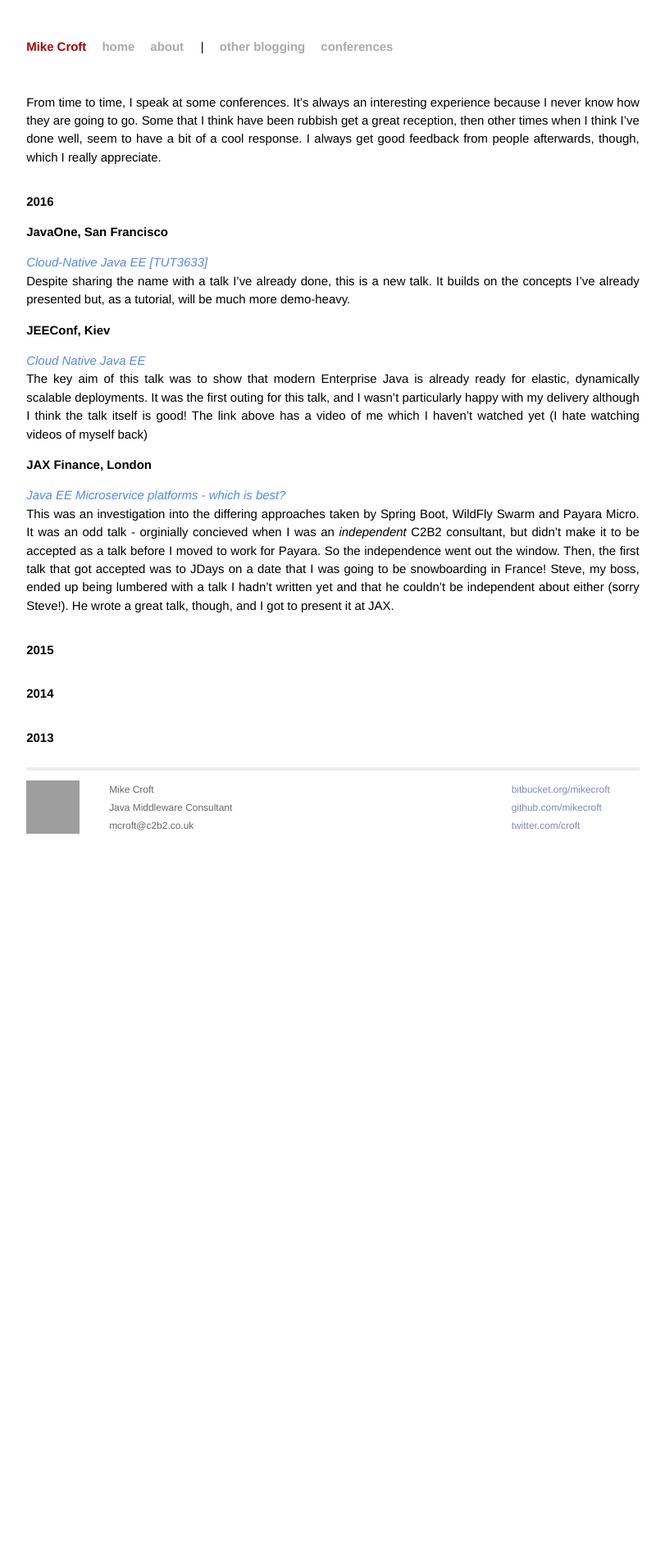
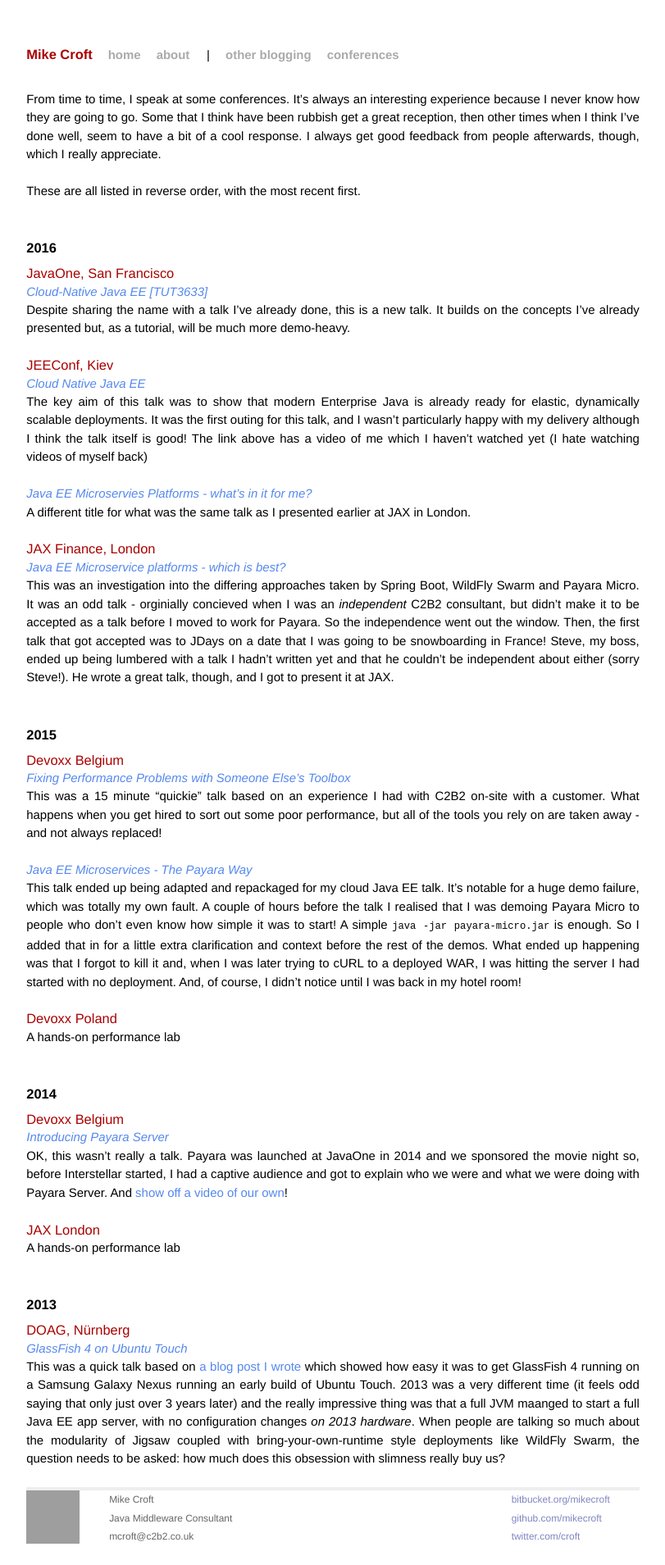
Before and after one commit to mikecroft/mikecroft.github.io, a Jekyll site: the page built from conferences/index.md, in a window 1280 px wide. Shown: the whole page at 82% size, without its empty margins (234-1045 px from the left). Built offline with Jekyll 4.4.1, drawn with Linux system fonts in a browser that asks for light colours; before the commit the page ends 1036 px from its top, so only the background shows below that; grey boxes are pictures that could not be loaded.

Commit message:
updates to conferences, minor css edits

```diff
--- a/_layouts/default.html
+++ b/_layouts/default.html
@@ -20,7 +20,7 @@
             <h1 class="title"><a href="/">{{ site.name }}</a></h1>
             <a class="extra" href="/">home</a>
             <a class="extra" href="/about">about</a> &nbsp; &nbsp;  |
-            <a class="extra" href="/other-blogs">other blogging</a>
+            <a class="extra" href="/other-blogging">other blogging</a>
             <a class="extra" href="/conferences">conferences</a>
           </div>
 
--- a/_layouts/post.html
+++ b/_layouts/post.html
@@ -1,7 +1,7 @@
 ---
 layout: default
 ---
-<h2>{{ page.title }}</h2>
+<h2 id=post-title>{{ page.title }}</h2>
 <p class="meta">{{ page.date | date_to_string }}</p>
 
 <div class="post">
--- a/conferences/index.md
+++ b/conferences/index.md
@@ -6,6 +6,7 @@
 
 From time to time, I speak at some conferences. It's always an interesting experience because I never know how they are going to go. Some that I think have been rubbish get a great reception, then other times when I think I've done well, seem to have a bit of a cool response. I always get good feedback from people afterwards, though, which I really appreciate.
 
+These are all listed in reverse order, with the most recent first.
 
 # 2016
 
@@ -17,12 +18,36 @@
 *[Cloud Native Java EE](http://jeeconf.com/program/cloud-native-java-ee/)*
 The key aim of this talk was to show that modern Enterprise Java is already ready for elastic, dynamically scalable deployments. It was the first outing for this talk, and I wasn't particularly happy with my delivery although I think the talk itself is good! The link above has a video of me which I haven't watched yet (I hate watching videos of myself back)
 
+*[Java EE Microservies Platforms - what's in it for me?](http://jeeconf.com/program/java-ee-microservices-platforms-whats-in-it-for-me/)*
+A different title for what was the same talk as I presented earlier at JAX in London.
+
 ## JAX Finance, London
 *[Java EE Microservice platforms - which is best?](https://finance.jaxlondon.com/session/java-ee-microservice-platforms-which-is-best/)*
 This was an investigation into the differing approaches taken by Spring Boot, WildFly Swarm and Payara Micro. It was an odd talk - orginially concieved when I was an *independent* C2B2 consultant, but didn't make it to be accepted as a talk before I moved to work for Payara. So the independence went out the window. Then, the first talk that got accepted was to JDays on a date that I was going to be snowboarding in France! Steve, my boss, ended up being lumbered with a talk I hadn't written yet and that he couldn't be independent about either (sorry Steve!). He wrote a great talk, though, and I got to present it at JAX.
 
 # 2015
 
+## Devoxx Belgium
+*[Fixing Performance Problems with Someone Else's Toolbox](https://www.youtube.com/watch?v=9DzzeJyh3H0)*
+This was a 15 minute "quickie" talk based on an experience I had with C2B2 on-site with a customer. What happens when you get hired to sort out some poor performance, but all of the tools you rely on are taken away - and not always replaced!
+
+*[Java EE Microservices - The Payara Way](https://www.youtube.com/watch?v=fn444op9gW8)*
+This talk ended up being adapted and repackaged for my cloud Java EE talk. It's notable for a huge demo failure, which was totally my own fault. A couple of hours before the talk I realised that I was demoing Payara Micro to people who don't even know how simple it was to start! A simple `java -jar payara-micro.jar` is enough. So I added that in for a little extra clarification and context before the rest of the demos. What ended up happening was that I forgot to kill it and, when I was later trying to cURL to a deployed WAR, I was hitting the server I had started with no deployment. And, of course, I didn't notice until I was back in my hotel room!
+
+## Devoxx Poland
+A hands-on performance lab
+
 # 2014
 
+## Devoxx Belgium
+*[Introducing Payara Server](http://www.payara.fish/see_payara_at_devoxx)*
+OK, this wasn't really a talk. Payara was launched at JavaOne in 2014 and we sponsored the movie night so, before Interstellar started, I had a captive audience and got to explain who we were and what we were doing with Payara Server. And [show off a video of our own](https://www.youtube.com/watch?v=ZdhGuoTYOIE)!
+
+## JAX London
+A hands-on performance lab
+
 # 2013
+
+## DOAG, Nürnberg
+*[GlassFish 4 on Ubuntu Touch](http://www.c2b2.co.uk/c2b2_is_speaking_at_doag_2013)*
+This was a quick talk based on [a blog post I wrote](http://blog.c2b2.co.uk/2013/03/a-smartphone-as-jee-server-glassfish-on.html) which showed how easy it was to get GlassFish 4 running on a Samsung Galaxy Nexus running an early build of Ubuntu Touch. 2013 was a very different time (it feels odd saying that only just over 3 years later) and the really impressive thing was that a full JVM maanged to start a full Java EE app server, with no configuration changes *on 2013 hardware*. When people are talking so much about the modularity of Jigsaw coupled with bring-your-own-runtime style deployments like WildFly Swarm, the question needs to be asked: how much does this obsession with slimness really buy us?
--- a/css/main.css
+++ b/css/main.css
@@ -20,12 +20,26 @@
 }
 
 h1, h2, h3, h4, h5, h6 {
-  font-size: 100%;
+  font-size: 110%;
 }
 
-h1 { margin-bottom: 1em; }
-h1 { padding-top: 1.1em; }
-p { margin: 1em 0; }
+h1 {
+ margin-bottom: 0.5em;
+ padding-top: 1.5em;
+}
+
+h2 {
+  color: #a00;
+  font-weight: 100;
+}
+
+h2#post-title {
+  color: #000;
+  font-weight: 800;
+  margin: 0.4em 0;
+}
+
+p { margin: 0 0 1.5em 0; }
 
 a         { color: #58e; text-decoration: none; }
 a:visited { color: #888; }
@@ -52,8 +66,9 @@
 }
 
 .post-title {
-  margin-bottom: -0.8em;
+  margin-bottom: -0.2em;
   margin-top: 2em;
+  color: #a00;
 }
 
 
@@ -134,8 +149,9 @@
 }
 
 ul, ol {
-  margin-left: 1.5em;
+  margin-left: 3em;
   margin-right: 1.5em;
+  margin-bottom: 1em;
 }
 
 /*****************************************************************************/
```
Also changed, not shown: other-blogging/index.md (+1 -1 lines).
